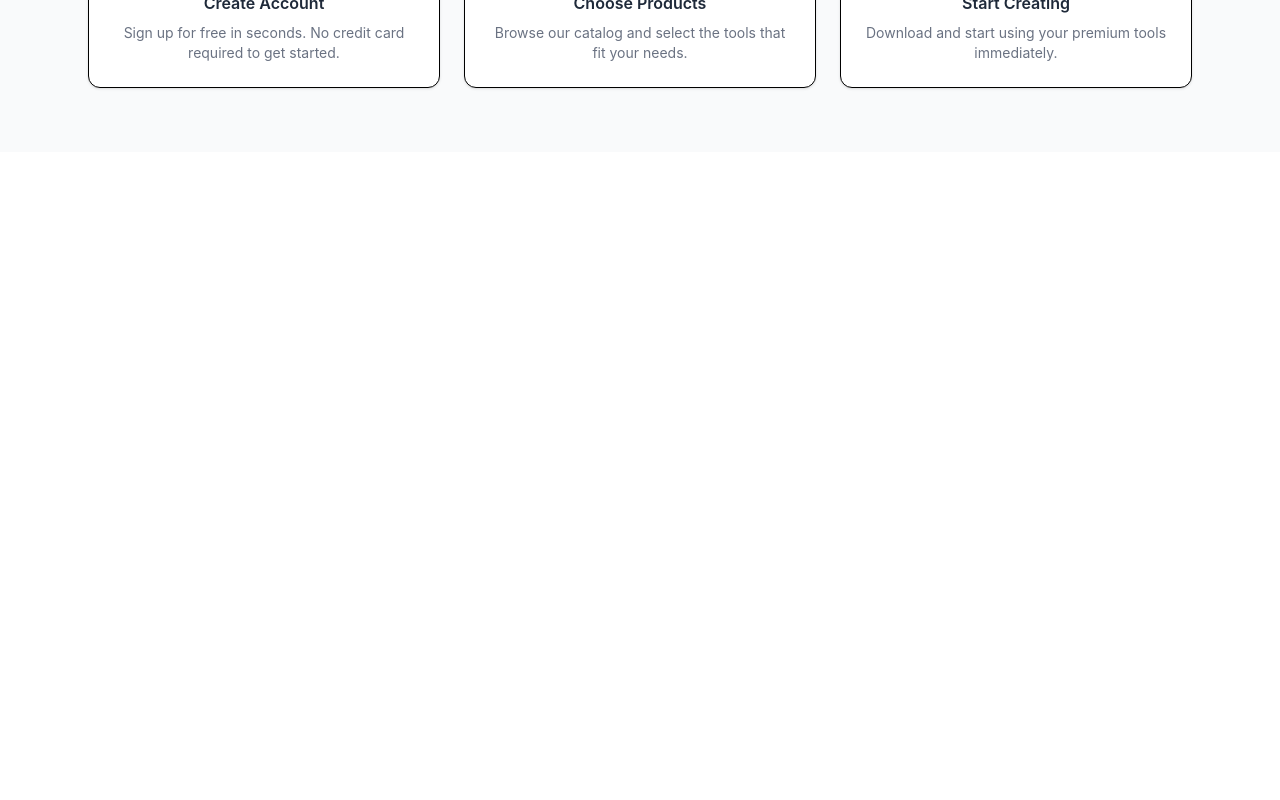
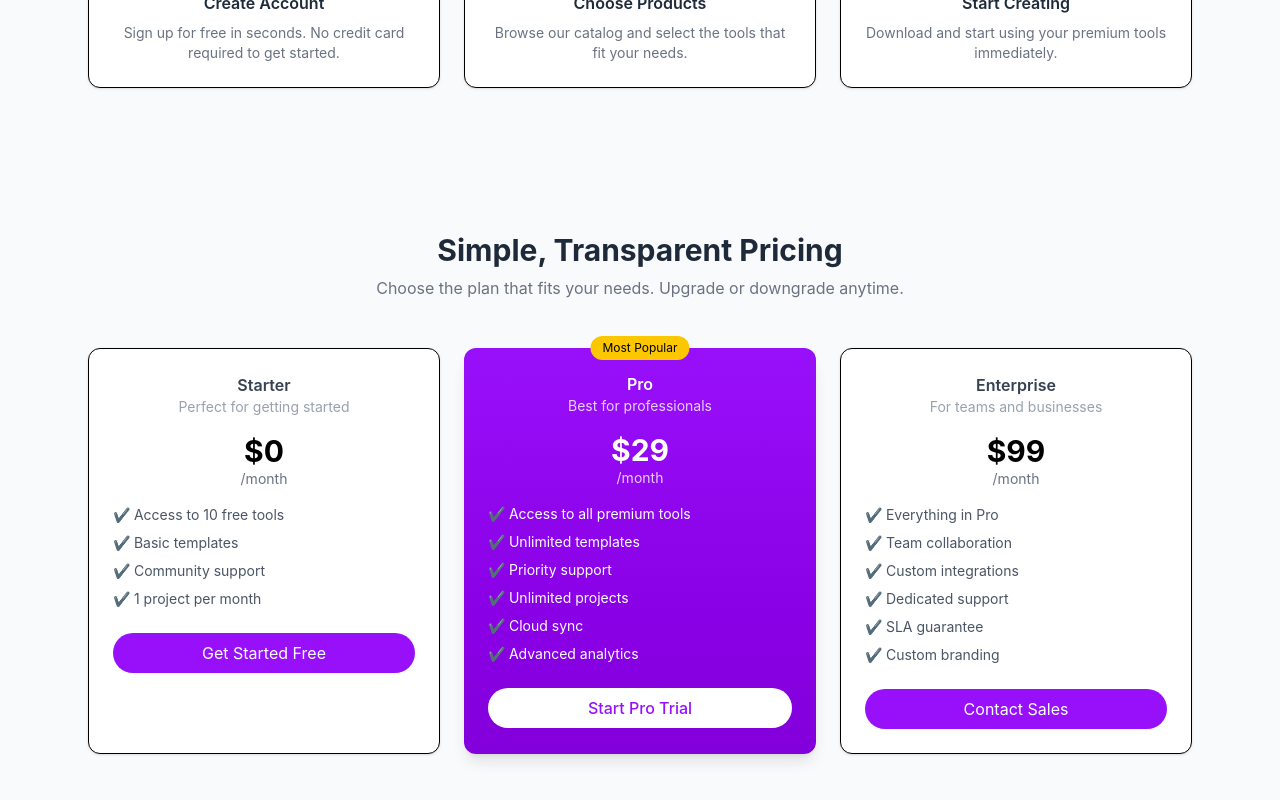
Before and after one commit to Aniksaha3616/digitools-online, a React (Vite) app: page / in a window 1280 px wide. Shown: the part 1681-2481 px from the top of the page. Before the commit the page ends 1833 px from the top, so only its background shows below. Built offline with nearby package versions, Linux system fonts and the light colour scheme.

Commit message:
pricing initialize

```diff
--- a/src/App.jsx
+++ b/src/App.jsx
@@ -5,7 +5,7 @@ import Banner from "./components/Banner";
 
 import ProductCard from "./components/ProductCard";
 import Steps from "./components/Steps";
-
+import Pricing from "./components/Pricing";
 import Cart from "./components/Cart";
 import { ToastContainer, toast } from "react-toastify";
 import "react-toastify/dist/ReactToastify.css";
@@ -59,6 +59,7 @@ function App() {
         )}
       </div>
       <Steps />
+      <Pricing />
 
       <ToastContainer />
     </>
--- a/src/components/Pricing.jsx
+++ b/src/components/Pricing.jsx
@@ -35,7 +35,7 @@ export default function Pricing() {
           </div>
 
           {/* Pro (Highlighted) */}
-          <div className="bg-gradient-to-o from-purple-600 to-purple-700 text-white p-6 rounded-xl shadow-lg relative">
+          <div className="bg-linear-to-b from-purple-600 to-purple-700 text-white p-6 rounded-xl shadow-lg relative">
 
             <span className="absolute -top-3 left-1/2 -translate-x-1/2 bg-yellow-400 text-xs px-3 py-1 rounded-full text-black">
               Most Popular
```
